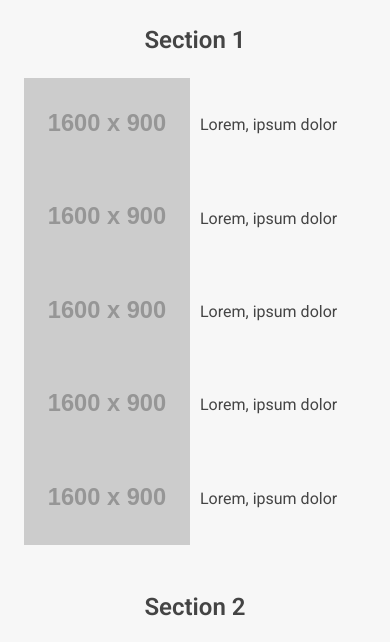
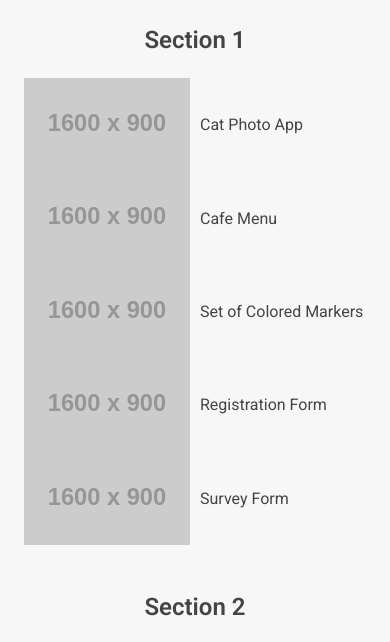
Before and after one commit to renaldhyrahman/freeCodeCamp, a plain HTML site: page responsive-web-design/index.html in a window 390 px wide. Shown: the part 154-796 px from the top of the page. Drawn offline with Linux system fonts and the light colour scheme; placeholder pictures from the web are drawn by us.

Commit message:
init responsive-web-design/section-01

```diff
--- a/responsive-web-design/index.html
+++ b/responsive-web-design/index.html
@@ -23,8 +23,11 @@
         <h2 class="mb--med">Section 1</h2>
         <ul class="workshop-container">
           <li>
-            <a href="#" class="workshop-list">
-              <span class="workshop-title">Lorem, ipsum dolor</span>
+            <a
+              href="./workshop/01-cat-photo-app/index.html"
+              class="workshop-list"
+            >
+              <span class="workshop-title">Cat Photo App</span>
               <img
                 class="workshop-preview"
                 src="https://placehold.co/1600x900"
@@ -34,8 +37,8 @@
           </li>
 
           <li>
-            <a href="#" class="workshop-list">
-              <span class="workshop-title">Lorem, ipsum dolor</span>
+            <a href="./workshop/02-cafe-menu/index.html" class="workshop-list">
+              <span class="workshop-title">Cafe Menu</span>
               <img
                 class="workshop-preview"
                 src="https://placehold.co/1600x900"
@@ -45,8 +48,11 @@
           </li>
 
           <li>
-            <a href="#" class="workshop-list">
-              <span class="workshop-title">Lorem, ipsum dolor</span>
+            <a
+              href="./workshop/03-set-of-colored-markers/index.html"
+              class="workshop-list"
+            >
+              <span class="workshop-title">Set of Colored Markers</span>
               <img
                 class="workshop-preview"
                 src="https://placehold.co/1600x900"
@@ -56,8 +62,11 @@
           </li>
 
           <li>
-            <a href="#" class="workshop-list">
-              <span class="workshop-title">Lorem, ipsum dolor</span>
+            <a
+              href="./workshop/04-registration-form/index.html"
+              class="workshop-list"
+            >
+              <span class="workshop-title">Registration Form</span>
               <img
                 class="workshop-preview"
                 src="https://placehold.co/1600x900"
@@ -67,8 +76,11 @@
           </li>
 
           <li>
-            <a href="#" class="workshop-list certified">
-              <span class="workshop-title">Lorem, ipsum dolor</span>
+            <a
+              href="./workshop/05-survey-form/index.html"
+              class="workshop-list certified"
+            >
+              <span class="workshop-title">Survey Form</span>
               <img
                 class="workshop-preview"
                 src="https://placehold.co/1600x900"
```
Also changed, not shown: responsive-web-design/workshop/01-cat-photo-app/index.html (added, +5 -0 lines), responsive-web-design/workshop/02-cafe-menu/index.html (added, +5 -0 lines), responsive-web-design/workshop/03-set-of-colored-markers/index.html (added, +5 -0 lines), responsive-web-design/workshop/04-registration-form/index.html (added, +5 -0 lines), responsive-web-design/workshop/05-survey-form/index.html (added, +5 -0 lines), responsive-web-design/workshop/01-cat-photo-app/styles.css (added), responsive-web-design/workshop/02-cafe-menu/styles.css (added), responsive-web-design/workshop/03-set-of-colored-markers/styles.css (added), responsive-web-design/workshop/04-registration-form/styles.css (added), responsive-web-design/workshop/05-survey-form/styles.css (added).
